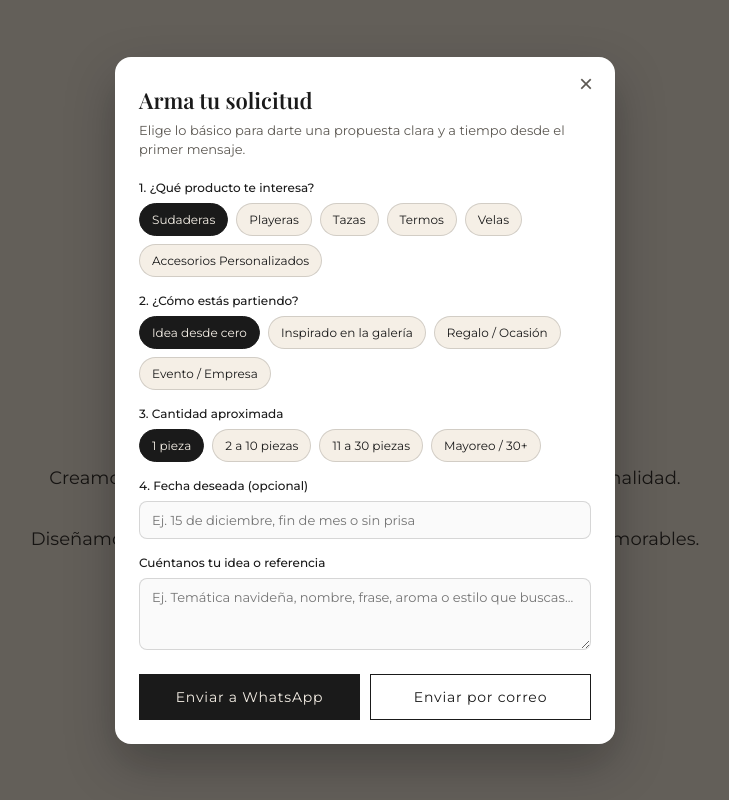
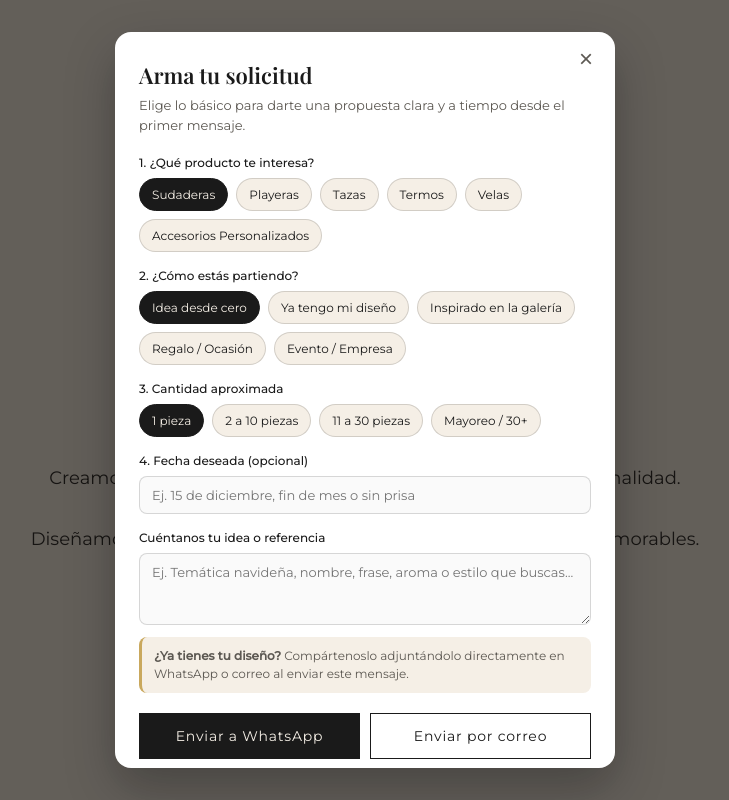
Before and after one commit to manlweb/atelier-creatif-km, a plain HTML site: page index.html in a window 1280 px wide. Both pictures are taken after a click on the button "Hacer pedido". Shown: the top 800 px of the page, without its empty margins (275-1004 px from the left). Drawn offline with nearby package versions, Linux system fonts and the light colour scheme.

Commit message:
Update index.html

```diff
--- a/index.html
+++ b/index.html
@@ -333,6 +333,17 @@ footer {
     resize: vertical;
 }
 
+.field-note {
+    margin: 8px 0 0;
+    padding: 10px 12px;
+    border-radius: 8px;
+    background: #f5efe6;
+    border-left: 3px solid var(--gold);
+    font-size: 12px;
+    line-height: 1.5;
+    color: var(--muted);
+}
+
 .copy-box {
     display: none;
     margin-top: 12px;
@@ -480,7 +491,7 @@ footer {
         <div class="item"><img src="Taz11.jpeg" alt="Tazas - Taz11" data-product="Tazas" data-ref="Tazas - Taz11"></div>
         <div class="item"><img src="Taz12.jpeg" alt="Tazas - Taz12" data-product="Tazas" data-ref="Tazas - Taz12"></div>
         <div class="item"><img src="Taz13.jpeg" alt="Tazas - Taz13" data-product="Tazas" data-ref="Tazas - Taz13"></div>
-        <div class="item"><img src="Taz14.jpeg" alt="Tazas - Taz14 data-product="Tazas" data-ref="Tazas - Taz14"></div>
+        <div class="item"><img src="Taz14.jpeg" alt="Tazas - Taz14" data-product="Tazas" data-ref="Tazas - Taz14"></div>
         <div class="item"><img src="Taz15.jpeg" alt="Tazas - Taz15" data-product="Tazas" data-ref="Tazas - Taz15"></div>
     </div>
 
@@ -548,7 +559,7 @@ footer {
 
         <button type="button" class="step" data-open-order data-idea="Idea desde cero">
             <h3>1. Envíanos tu idea</h3>
-            <p>Cuéntanos el diseño que buscas, producto, cantidad y fecha de entrega.</p>
+            <p>Cuéntanos el diseño que buscas o compártenos el tuyo, producto, cantidad y fecha de entrega.</p>
         </button>
 
         <button type="button" class="step" data-open-order data-idea="Quiero propuesta de diseño">
@@ -606,6 +617,7 @@ footer {
       <span class="field-label">2. ¿Cómo estás partiendo?</span>
       <div class="chip-grid" id="ideaChips">
         <button type="button" class="chip is-selected" data-value="Idea desde cero">Idea desde cero</button>
+        <button type="button" class="chip" data-value="Ya tengo mi diseño">Ya tengo mi diseño</button>
         <button type="button" class="chip" data-value="Inspirado en la galería">Inspirado en la galería</button>
         <button type="button" class="chip" data-value="Regalo / Ocasión especial">Regalo / Ocasión</button>
         <button type="button" class="chip" data-value="Evento / Empresa">Evento / Empresa</button>
@@ -630,6 +642,9 @@ footer {
     <div class="field-group">
       <label class="field-label" for="extraNotes">Cuéntanos tu idea o referencia</label>
       <textarea id="extraNotes" class="modal-textarea" placeholder="Ej. Temática navideña, nombre, frase, aroma o estilo que buscas..."></textarea>
+      <p class="field-note">
+        <strong>¿Ya tienes tu diseño?</strong> Compártenoslo adjuntándolo directamente en WhatsApp o correo al enviar este mensaje.
+      </p>
     </div>
 
     <div class="copy-box" id="emailCopyBox">
```
